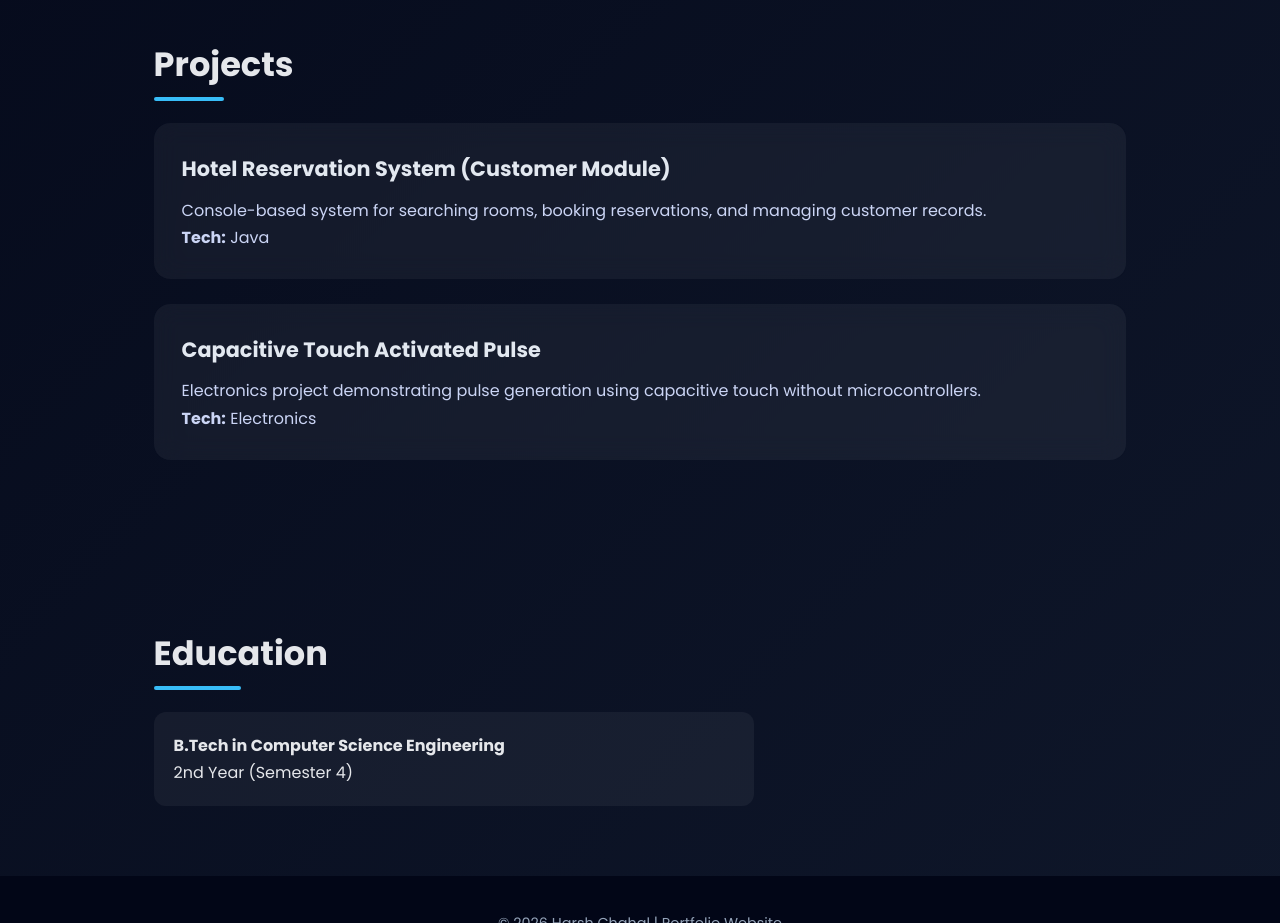
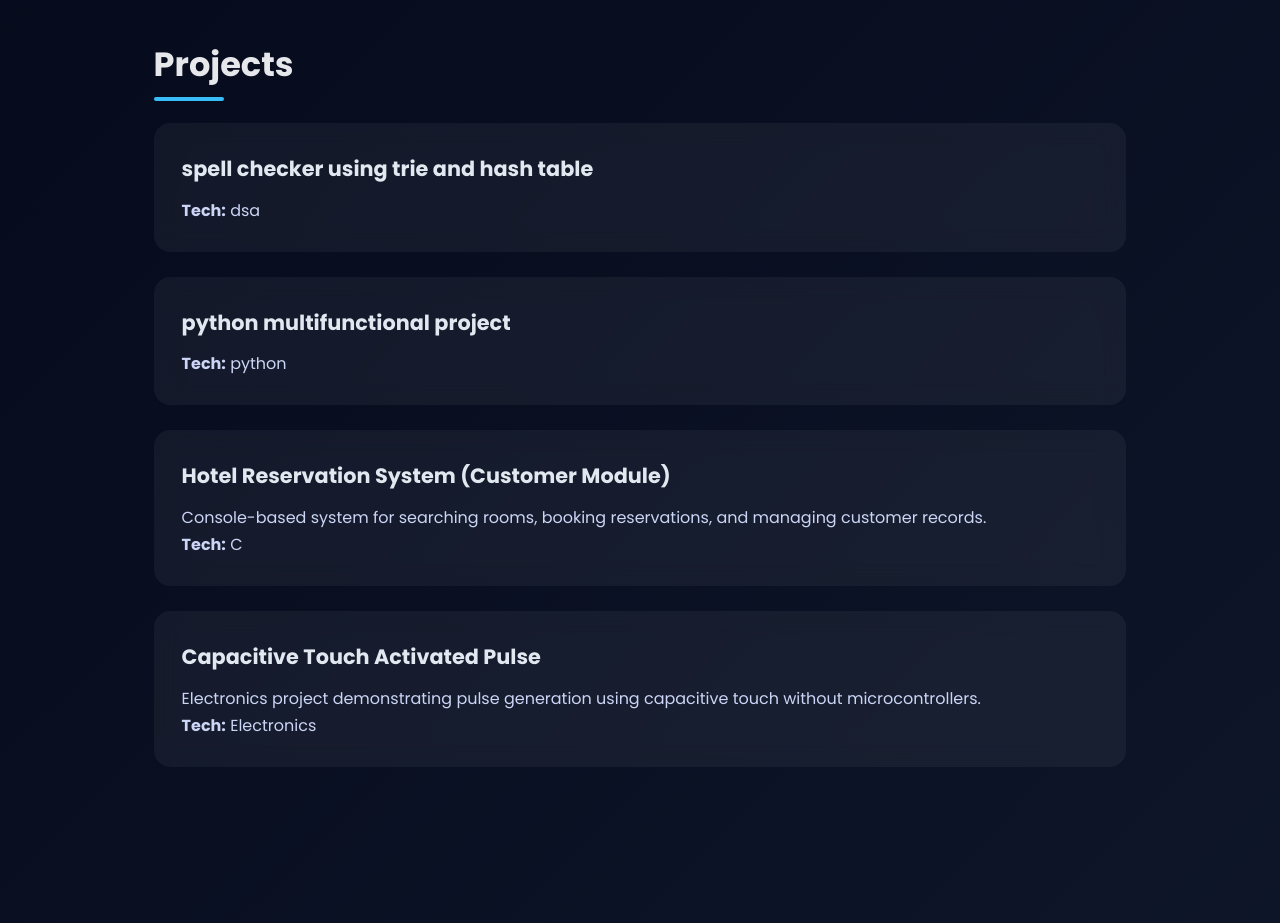
Before and after one commit to harshchahal7889/harshchahal7889.github.io, a plain HTML site: page index.html in a window 1280 px wide. Shown: the part 1060-1983 px from the top of the page. Drawn offline with Linux system fonts and the light colour scheme.

Commit message:
Update index.html

```diff
--- a/index.html
+++ b/index.html
@@ -204,13 +204,22 @@
   <section class="projects">
     <h2>Projects</h2>
 
+        <div class="card">
+      <h3>spell checker using trie and hash table</h3>
+      <p><strong>Tech:</strong> dsa</p>
+    </div>
+            <div class="card">
+      <h3>python multifunctional project</h3>
+      <p><strong>Tech:</strong> python</p>
+    </div>
+
     <div class="card">
       <h3>Hotel Reservation System (Customer Module)</h3>
       <p>
         Console-based system for searching rooms, booking reservations,
         and managing customer records.
       </p>
-      <p><strong>Tech:</strong> Java</p>
+      <p><strong>Tech:</strong> C</p>
     </div>
 
     <div class="card">
```
